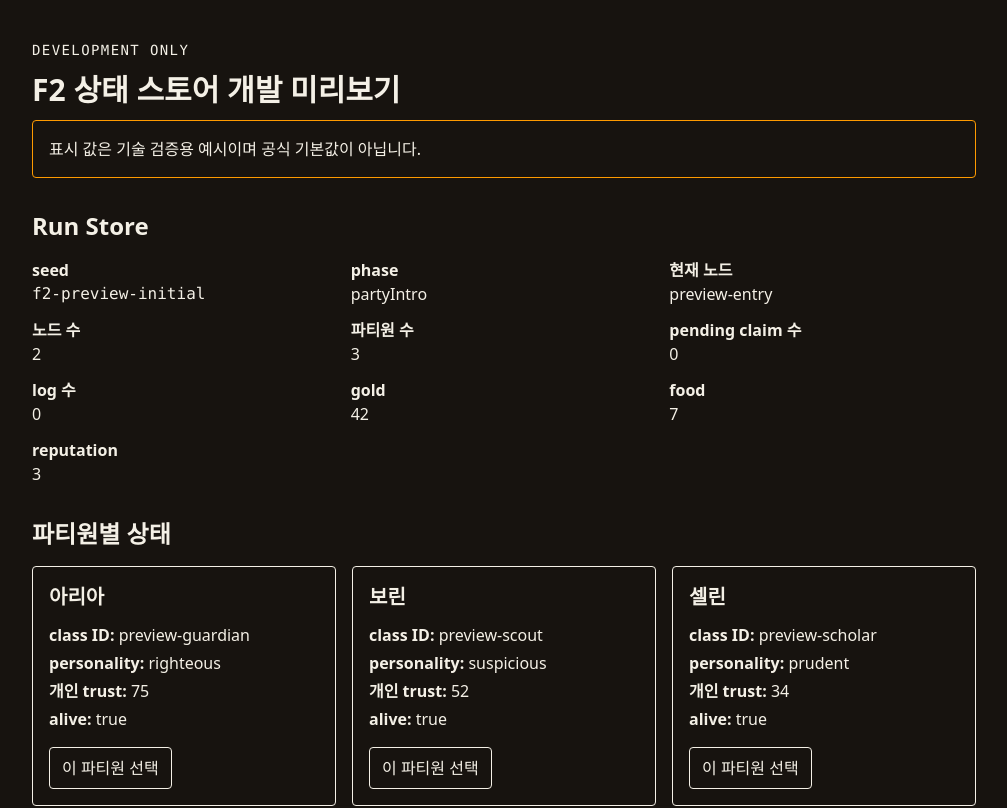
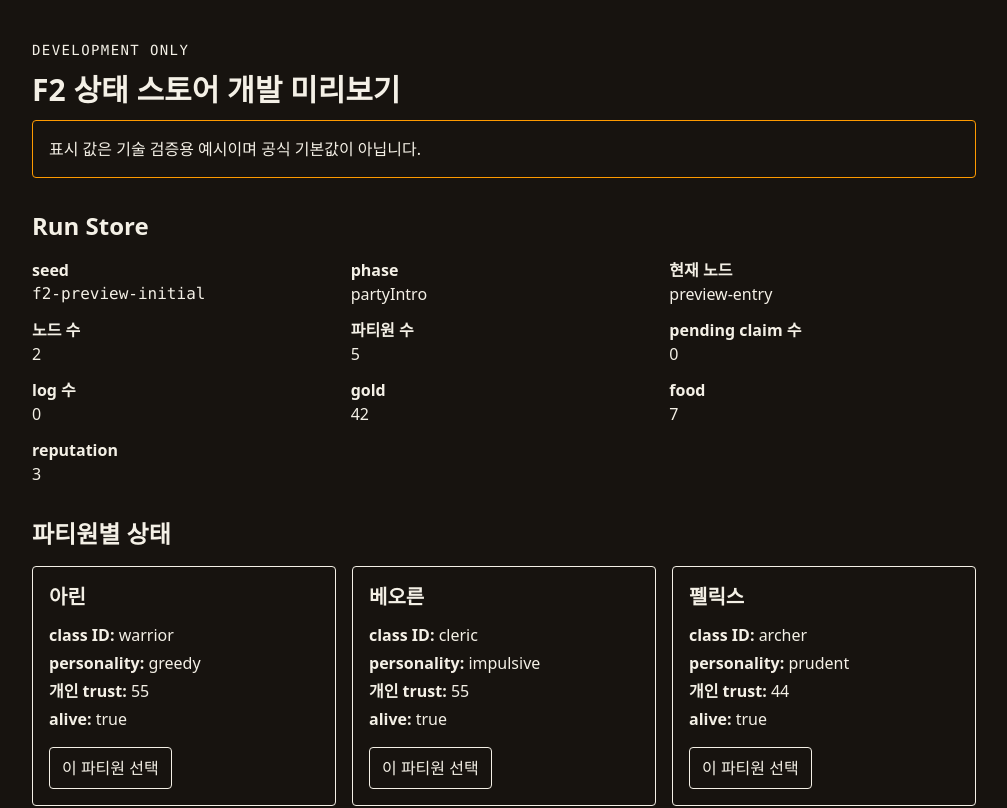
Before and after one commit to LatteBun/Dungeon_Schemer, a Next.js app: page /state-preview in a window 1280 px wide. Shown: the top 808 px of the page, without its empty margins (136-1143 px from the left). Built offline with nearby package versions, Linux system fonts and the light colour scheme.

Commit message:
기능: State Preview에 R1 파티 생성 연동
고정 파티 fixture 대신 party 독립 난수 stream의 generateParty 결과를 RunState에 담는다.
동일 seed의 R1 결과가 preview에 그대로 반영되는 회귀 테스트를 추가한다.

```diff
--- a/app/state-preview/preview-run.ts
+++ b/app/state-preview/preview-run.ts
@@ -1,10 +1,8 @@
-import type {
-  ClassId,
-  EventId,
-  MemberId,
-  NodeId,
-  RunState,
-} from "@/lib/domain";
+import type { EventId, NodeId, RunState } from "@/lib/domain";
+import { createRng } from "@/lib/rng";
+import { generateParty } from "@/lib/rules/party";
+
+export const PREVIEW_INITIAL_SEED = "f2-preview-initial";
 
 export function createPreviewRun(seed: string): RunState {
   const entryNodeId = "preview-entry" as NodeId;
@@ -13,32 +11,7 @@ export function createPreviewRun(seed: string): RunState {
   return {
     seed,
     phase: "partyIntro",
-    party: [
-      {
-        id: "preview-member-aria" as MemberId,
-        name: "아리아",
-        classId: "preview-guardian" as ClassId,
-        personality: "righteous",
-        trust: 75,
-        alive: true,
-      },
-      {
-        id: "preview-member-borin" as MemberId,
-        name: "보린",
-        classId: "preview-scout" as ClassId,
-        personality: "suspicious",
-        trust: 52,
-        alive: true,
-      },
-      {
-        id: "preview-member-celine" as MemberId,
-        name: "셀린",
-        classId: "preview-scholar" as ClassId,
-        personality: "prudent",
-        trust: 34,
-        alive: true,
-      },
-    ],
+    party: generateParty(createRng(seed).derive("party")),
     dungeon: {
       nodes: [
         {
```
Also changed, not shown: 1 other file (tests, documents, lock files or other folders).
